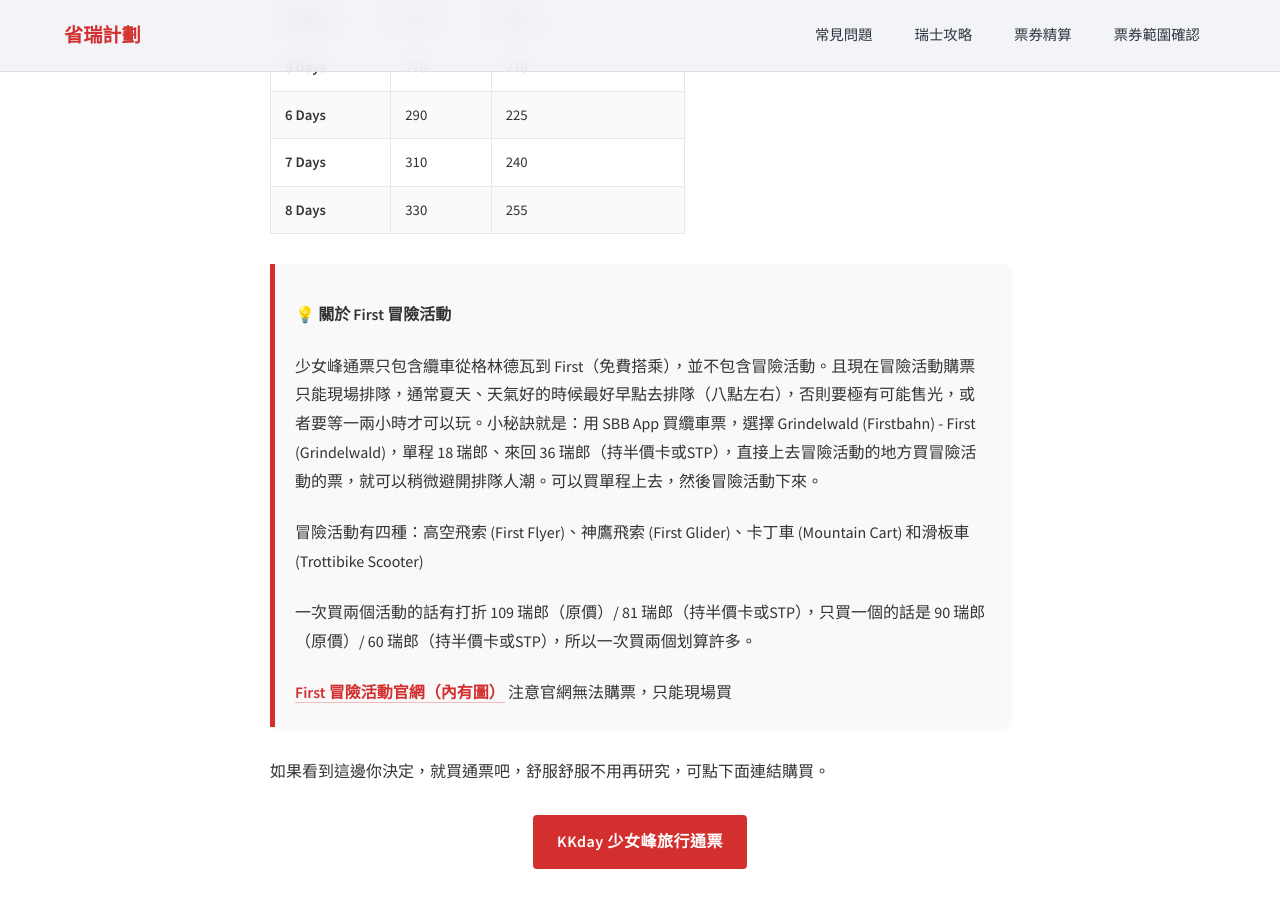
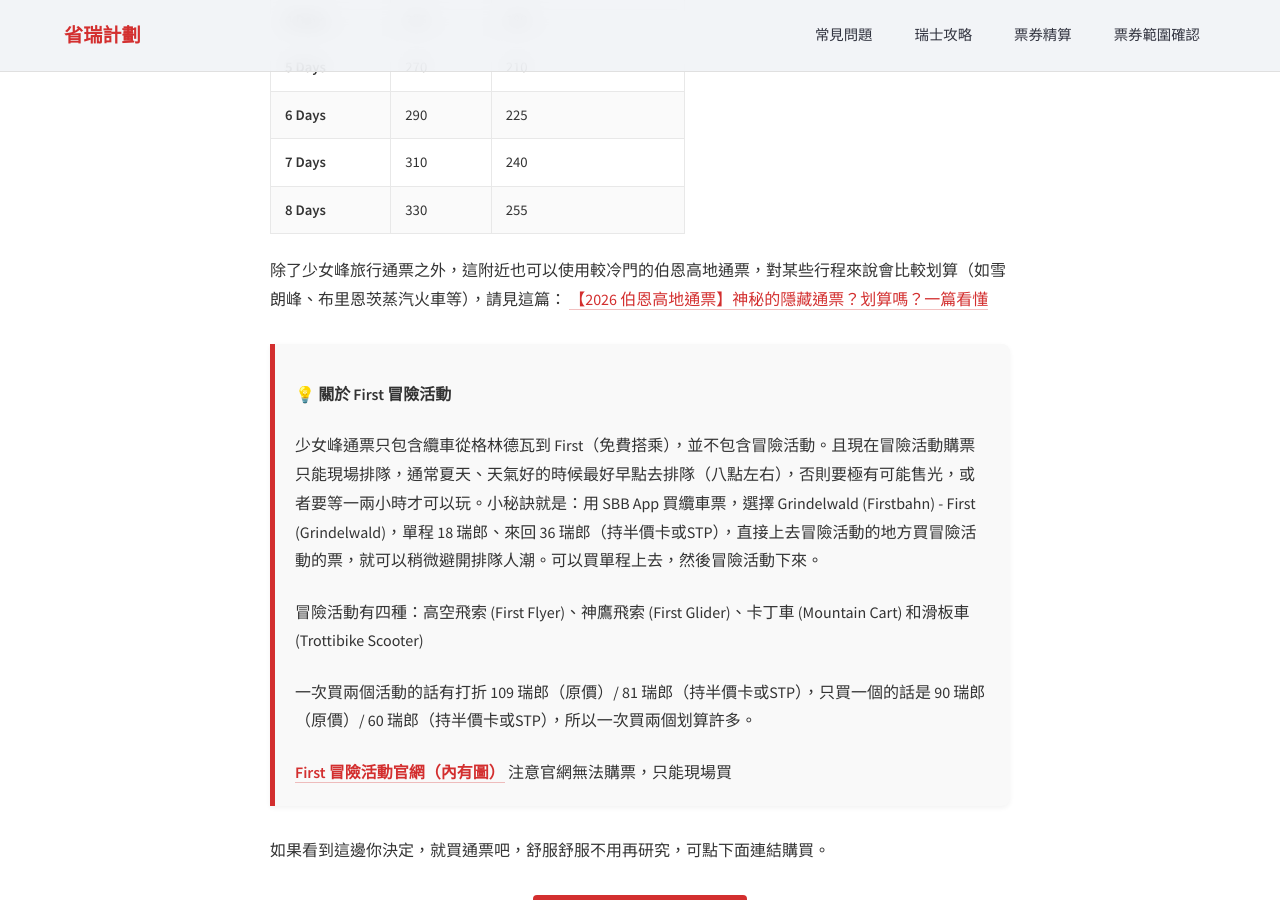
Before and after one commit to Chichinghsu/swisspro, a Jekyll site: the page built from _posts/2026-04-13-jungfrau-pass-guide.md, in a window 1280 px wide and 900 px high, scrolled down 3223 px. Built offline with Jekyll 4.4.1, drawn with Linux system fonts in a browser that asks for light colours.

Commit message:
add BO-pass in jungfrau pass post

```diff
--- a/_posts/2026-04-13-jungfrau-pass-guide.md
+++ b/_posts/2026-04-13-jungfrau-pass-guide.md
@@ -77,6 +77,10 @@ permalink: /blog/jungfrau-pass-guide/
 | **6 Days** | 290  | 225  |
 | **7 Days** | 310  | 240  |
 | **8 Days** | 330  | 255  |
+
+除了少女峰旅行通票之外，這附近也可以使用較冷門的伯恩高地通票，對某些行程來說會比較划算（如雪朗峰、布里恩茨蒸汽火車等），請見這篇：{% assign target_post = site.posts | where: "url", "/blog/berner-oberland-pass/" | first %}
+<a href="{{ target_post.url }}" class="swiss-red-link">{{ target_post.title }}</a>
+
 
 <div class="tip-box" markdown="1">
 **💡 關於 First 冒險活動**
@@ -158,15 +162,6 @@ permalink: /blog/jungfrau-pass-guide/
 另外也可以看到價差其實不小，光第一選項跟第二選項差 75 瑞郎就台幣 3000 了，所以建議還是精算一下，不要憑感覺選票。
 
 
-<!-- ## 伯恩高地通票 (Berner Oberland Pass)
-
-
-{% assign target_post = site.posts | where: "url", "/blog/berner-oberland-pass/" | first %}
-這張票券也是非常複雜，另寫一篇詳細介紹，請至此觀看：
-<a href="{{ target_post.url }}" class="swiss-red-link">{{ target_post.title }}</a> -->
-
-
-
 <figure>
   <img src="{{ '/img/jungfrau/first_view.png' | relative_url }}" alt="少女峰地圖">
   <figcaption>First 健行，六月還是有雪，需注意保暖</figcaption>
```
